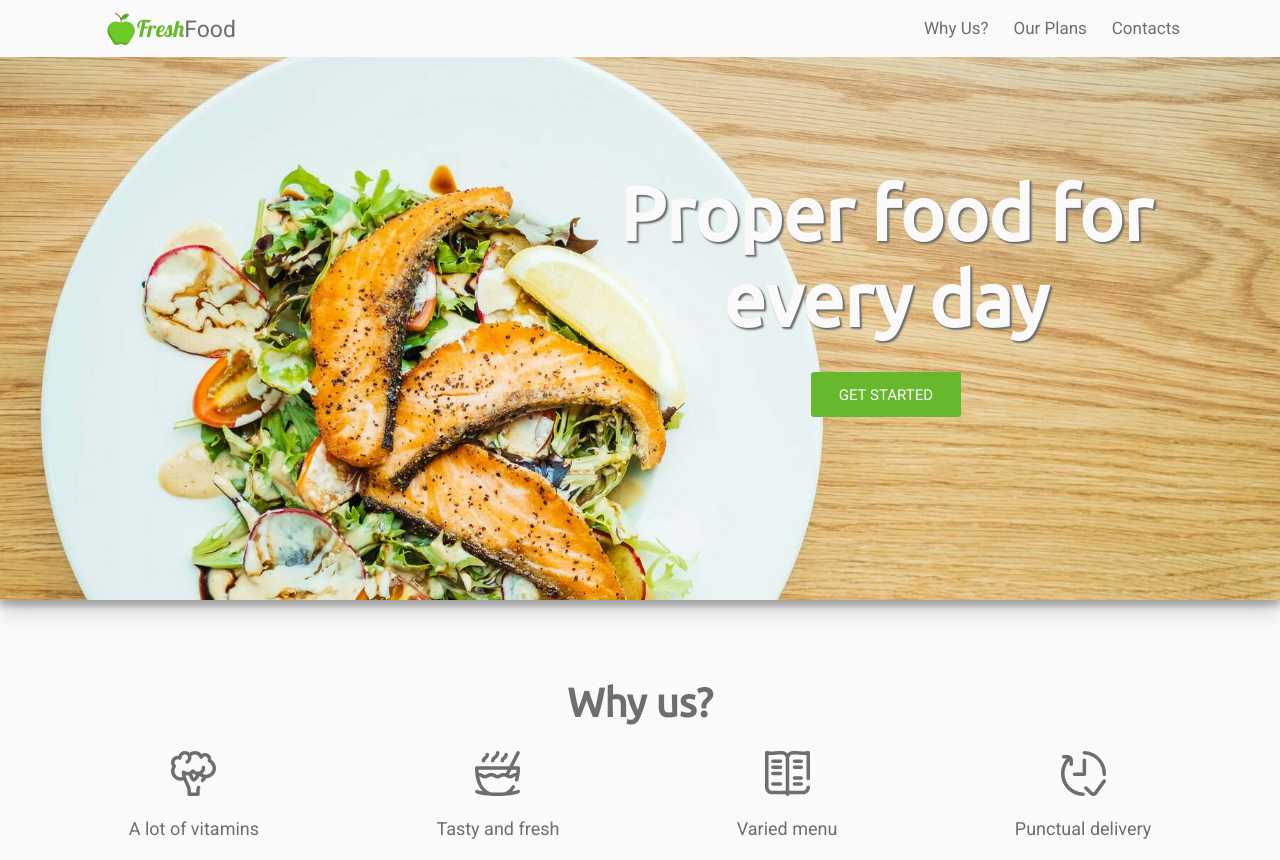
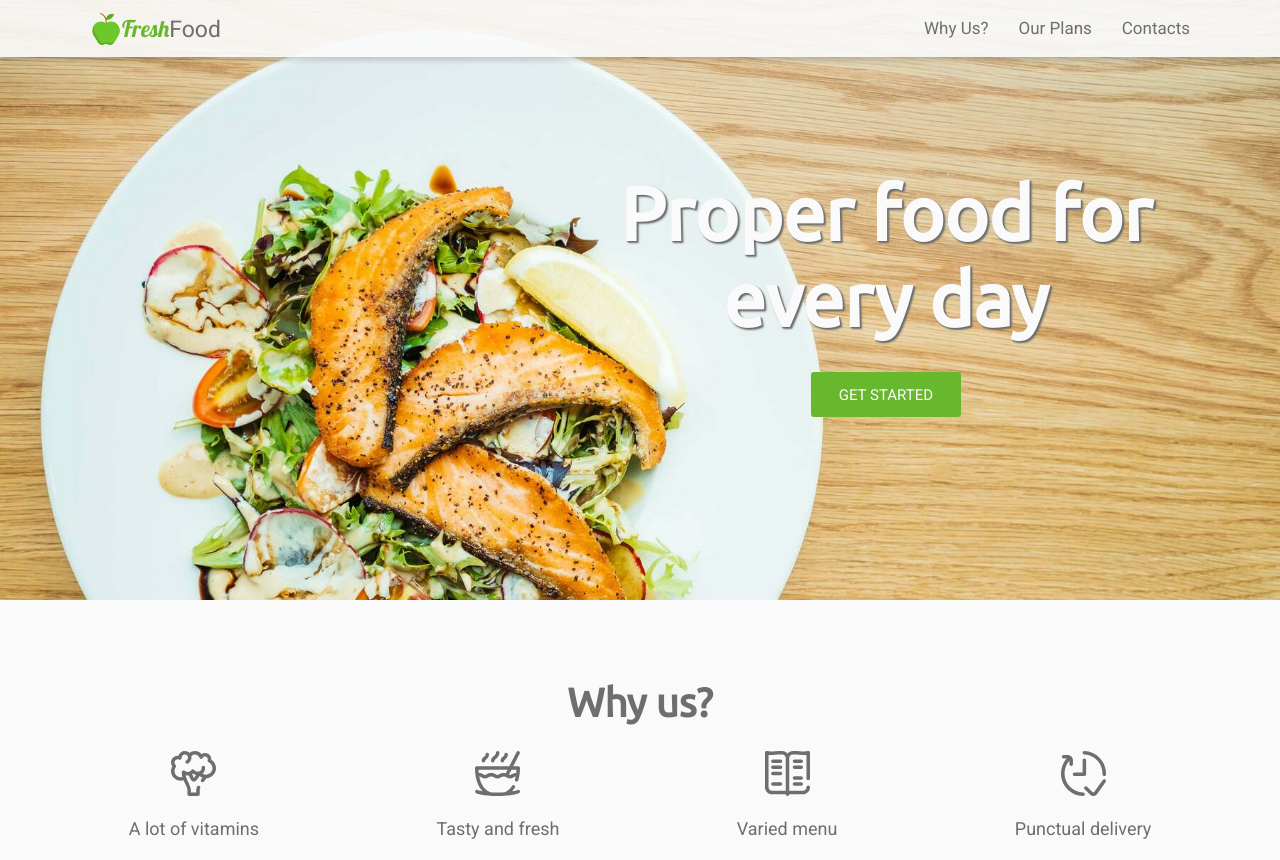
Before and after one commit to Dimayo/Landing-Page-Fcc, a plain HTML site: page index.html in a window 1280 px wide. Shown: the top 860 px of the page. Drawn offline with Linux system fonts and the light colour scheme.

Commit message:
Update style.css

```diff
--- a/style.css
+++ b/style.css
@@ -19,14 +19,6 @@ body {
   background-size: cover;
   display: flex;
   flex-direction: column;
-  box-shadow: 0 10px 20px rgba(0, 0, 0, 0.19), 0 6px 6px rgba(0, 0, 0, 0.23);
-}
-
-.logo-container {
-  display: flex;
-  align-items: center;
-  margin-right: 40px;
-  margin-left: 30px;
 }
 
 .logo-text {
@@ -45,13 +37,14 @@ body {
 }
 
 #nav-bar {
-  background-color: rgb(250, 250, 250);
-  padding-left: 15px;
+  background-color: rgba(250, 250, 250, 0.911);
   position: fixed;
   width: 100%;
   display: flex;
   justify-content: center;
   z-index: 999;
+  box-shadow: 0 3px 6px rgba(0, 0, 0, 0.082),
+  0 3px 6px rgba(0, 0, 0, 0.096);
 }
 
 .nav-wrapper {
@@ -61,14 +54,22 @@ body {
   justify-content: space-between;
 }
 
+.logo-container {
+  display: flex;
+  align-items: center;
+  margin:0;
+  padding: 0 30px;
+}
+
 .nav-links {
   display: flex;
   flex-direction: row;
-  margin-right: 30px;
+  margin:0;
+  padding: 0;
 }
 
 .nav-link {
-  margin-right: 25px;
+  margin-right: 30px;
   color: rgb(110, 110, 110);
   text-decoration: none;
   font-size: 17px;
@@ -101,12 +102,6 @@ body {
 
 .nav-link:hover {
   color: rgb(103, 184, 45);
-}
-
-#nav-bar .btn-container {
-  flex-grow: 1;
-  display: flex;
-  justify-content: flex-end;
 }
 
 .title-wrapper {
@@ -351,7 +346,6 @@ h3 {
   margin: 0;
   padding: 0;
   text-align: center;
-  box-shadow: 0 10px 20px rgba(0, 0, 0, 0.19), 0 6px 6px rgba(0, 0, 0, 0.23);
 }
 
 .contacts-image {
```
